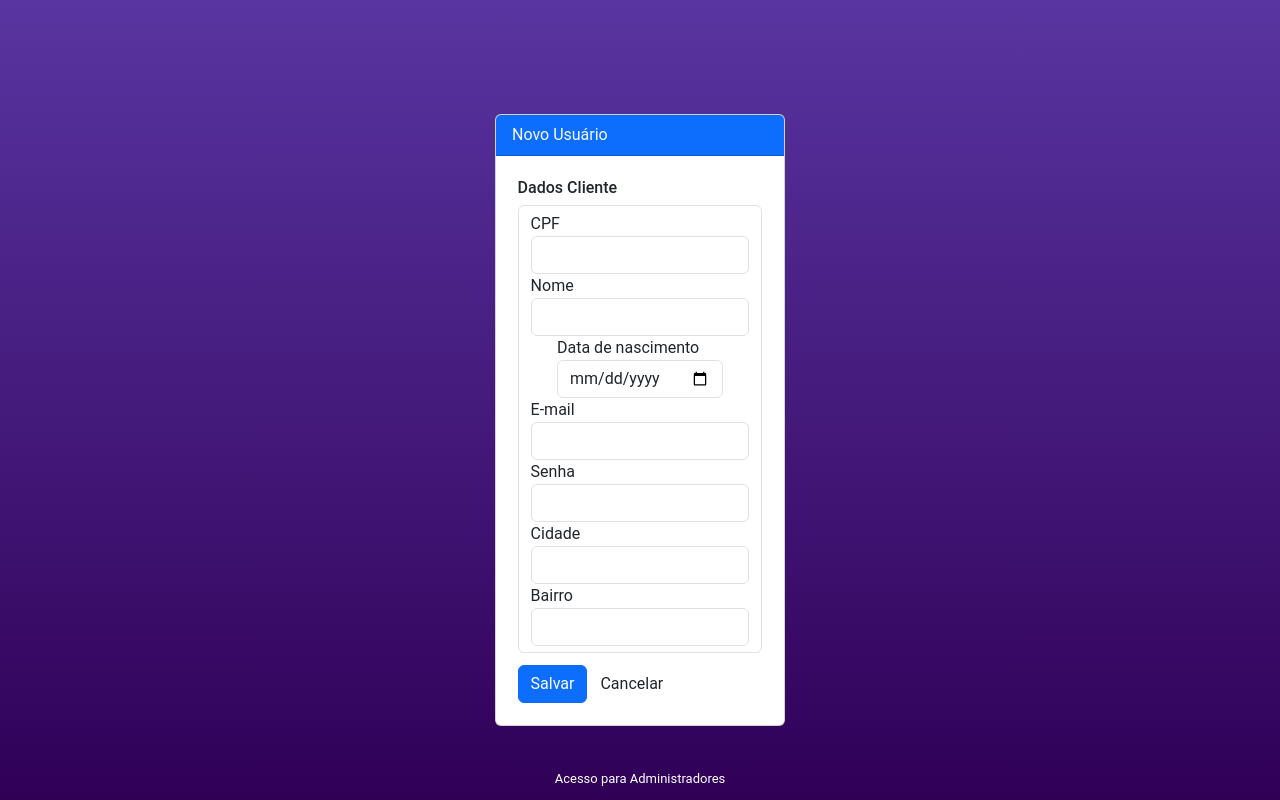
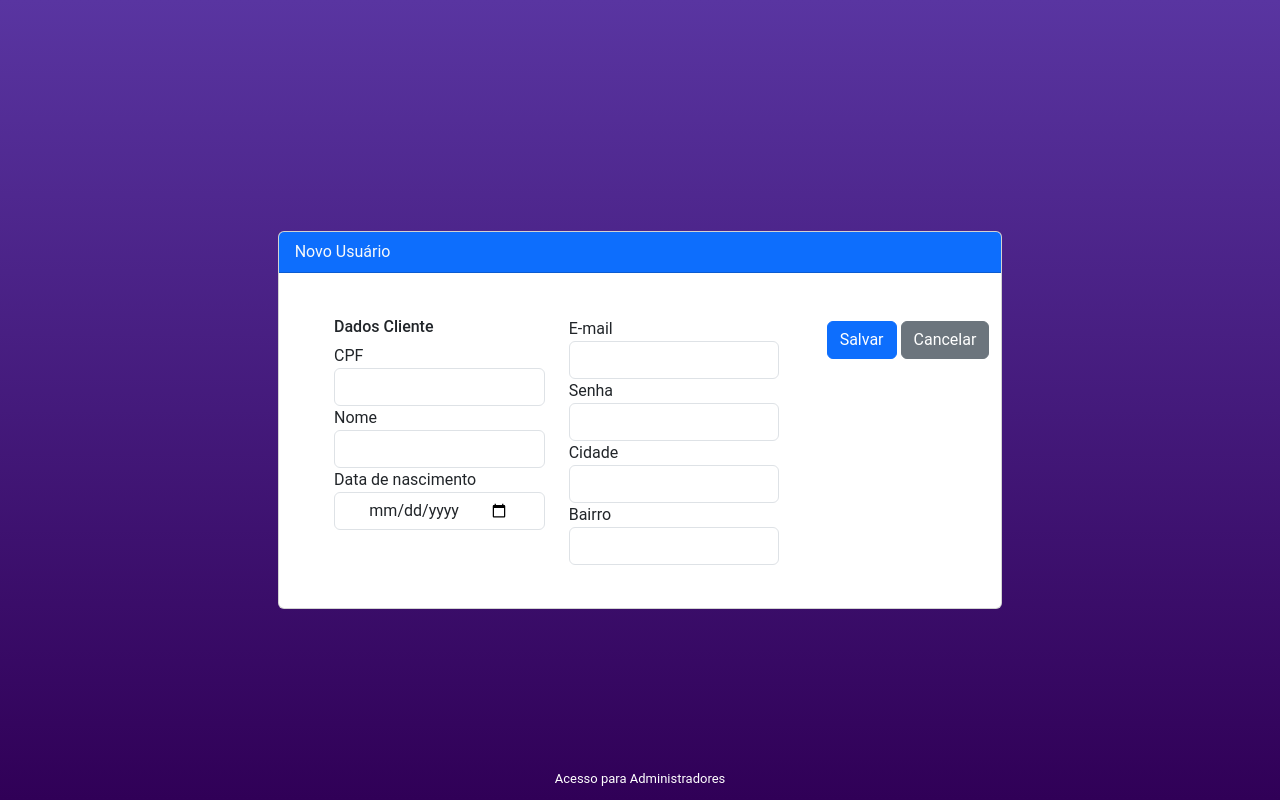
Before and after one commit to erick-sts/MyNeighbor, an Angular app: page /usuarios/novo in a window 1280 px wide. Built offline with nearby package versions, Linux system fonts and the light colour scheme.

Commit message:
Correçoes

```diff
--- a/src/app/components/crud/usuario/usuarioForm/usuario-form.component.css
+++ b/src/app/components/crud/usuario/usuarioForm/usuario-form.component.css
@@ -20,5 +20,9 @@
 }
 
 #botoes{
+    display: flex;
     margin-top: 5%;
+    align-items: center;
+    justify-content: center;
+    margin-bottom: 10px;
 }
--- a/src/app/components/crud/usuario/usuarioForm/usuario-form.component.html
+++ b/src/app/components/crud/usuario/usuarioForm/usuario-form.component.html
@@ -6,19 +6,21 @@
 
     <form class="form-group m-2" id="form-container" (ngSubmit)="ngOnSubmit()">
 
-        <div class="box">
-            <h6>Dados Cliente</h6>
-            <div class="form-control">
+        <div class="box row">
+
+            <!-- First Column -->
+            <div class="col-md-6">
+                <h6>Dados Cliente</h6>
+
                 <div class="form-group">
                     <label for="cpf">CPF</label>
                     <input type="text" required class="form-control" required minlength="3" id="cpf" name="cpf"
                         [(ngModel)]="usuario.cpf">
                 </div>
 
-
                 <div class="form-group">
                     <label for="nomeCompleto">Nome </label>
-                    <input type="text"required class="form-control" required minlength="3" id="nome" name="nome"
+                    <input type="text" required class="form-control" required minlength="3" id="nome" name="nome"
                         [(ngModel)]="usuario.nome">
                 </div>
 
@@ -28,6 +30,10 @@
                         name="dataNascimento" [(ngModel)]="usuario.dataNascimento">
                 </div>
 
+            </div>
+
+            <!-- Second Column -->
+            <div class="col-md-6">
                 <div class="form-group">
                     <label for="email">E-mail</label>
                     <input type="email" required class="form-control" required minlength="3" id="email" name="email"
@@ -52,20 +58,14 @@
                         [(ngModel)]="usuario.bairro">
                 </div>
             </div>
-            <div id="botoes">
 
-                <button type="submit" class="btn btn-primary" id="btnSubmit">Salvar</button>
-
-                <a class="btn btn-seconday m1-2" (click)="retornaList()">Cancelar</a>
-
-            </div>
         </div>
 
+        <div id="botoes" >
 
-
-
-
-
+            <button type="submit" class="btn btn-primary" id="btnSubmit">Salvar</button>
+            <a class="btn btn-secondary m-1" (click)="retornaList()">Cancelar</a>
+        </div>
 
     </form>
 
--- a/src/app/components/crud/usuario/usuarioList/usuario-list.component.html
+++ b/src/app/components/crud/usuario/usuarioList/usuario-list.component.html
@@ -1,9 +1,10 @@
 <div class="card">
     <div class="card-header bg-primary text-light">
-
+        <div><h3>Cadastro de Usuários</h3></div>
     </div>
 
     <div class="card-body">
+
         <table class="table table-hover">
             <thead>
                 <tr>
```
